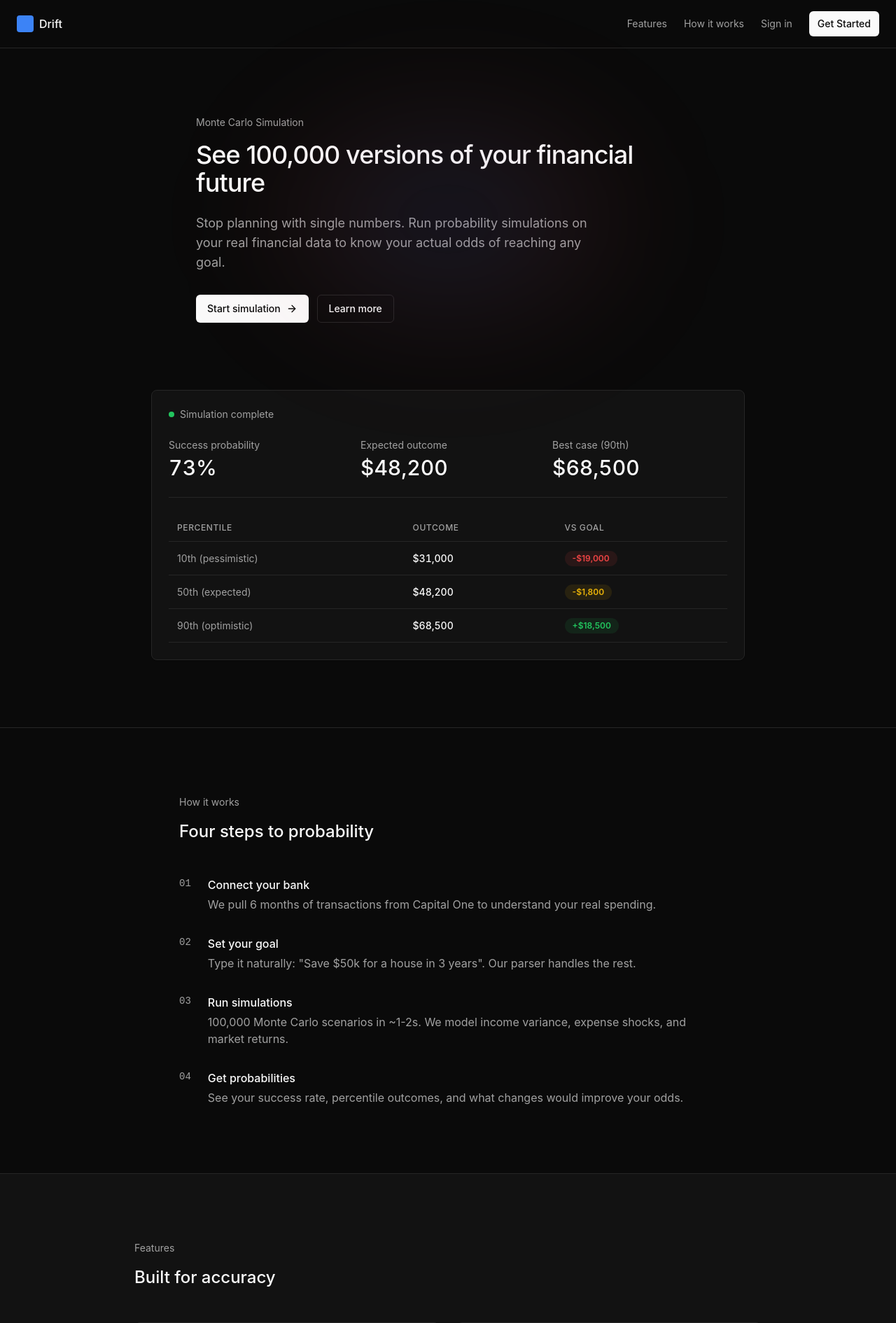
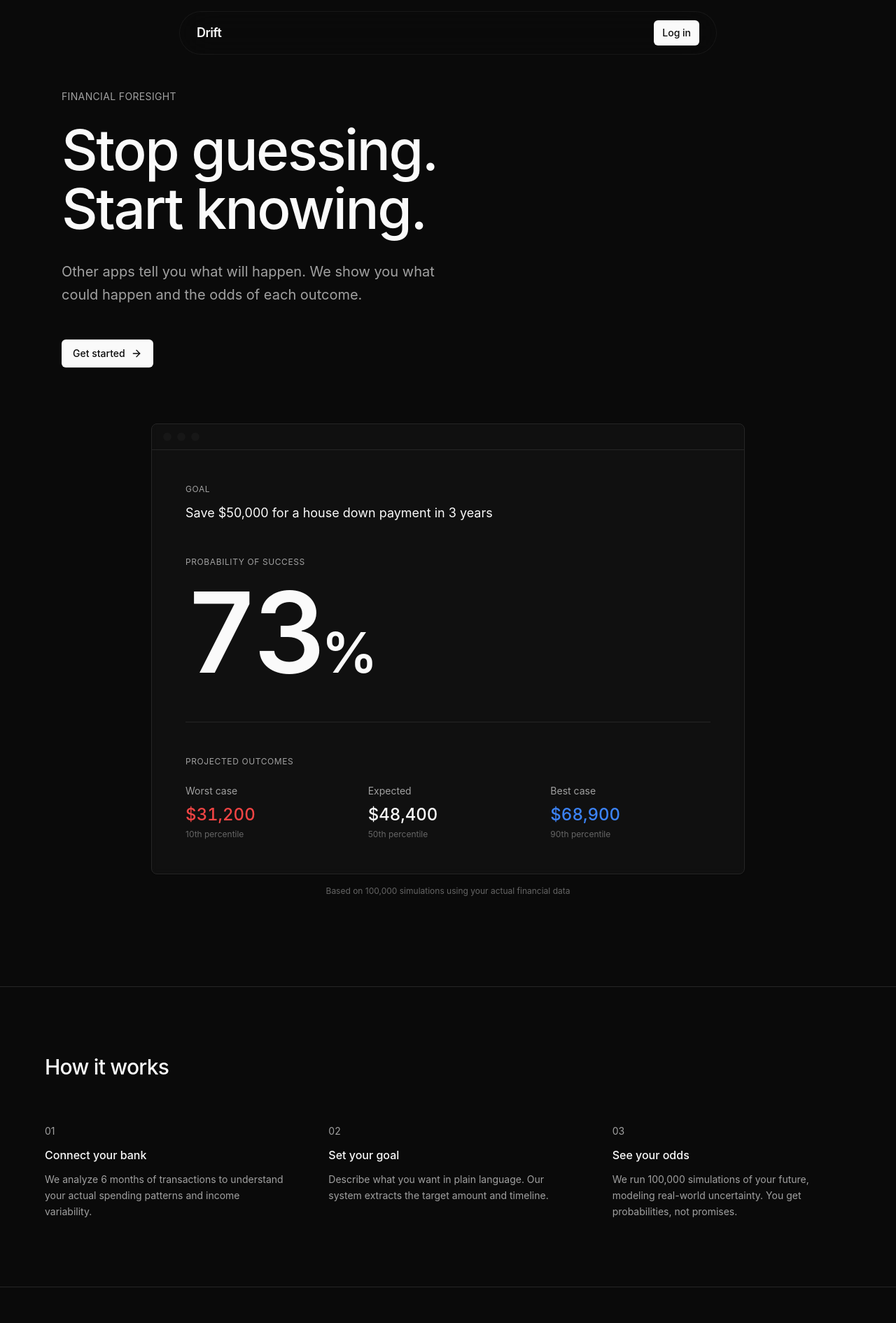
Before and after one commit to aadit2805/drift, a Next.js app in the folder apps/web/: page / in a window 1280 px wide. Shown: the top 1890 px of the page at 70% size. Built offline with nearby package versions, Linux system fonts and the light colour scheme.

Commit message:
redesigned landing page with new nav bar for all pages

```diff
--- a/apps/web/app/dashboard/page.tsx
+++ b/apps/web/app/dashboard/page.tsx
@@ -128,19 +128,17 @@ export default function DashboardPage() {
 
   return (
     <div className="min-h-screen bg-background">
-      {/* Header */}
-      <header className="border-b border-border px-6 py-4">
-        <div className="max-w-6xl mx-auto flex items-center justify-between">
+      {/* Header - frosted glass */}
+      <header className="fixed top-4 left-1/2 -translate-x-1/2 z-50 flex items-center justify-between px-6 py-3 max-w-3xl w-[calc(100%-2rem)] rounded-full bg-background/60 backdrop-blur-xl border border-border/50">
         <div className="flex items-center gap-4">
-            <Link href="/" className="flex items-center gap-2">
-              <div className="w-6 h-6 bg-[hsl(var(--accent))] rounded" />
-              <span className="font-medium">Drift</span>
+          <Link href="/" className="text-lg font-semibold tracking-tight">
+            Drift
           </Link>
-            <span className="text-muted-foreground">/</span>
-            <span className="text-muted-foreground">Dashboard</span>
+          <span className="text-muted-foreground/50">/</span>
+          <span className="text-sm text-muted-foreground">Dashboard</span>
         </div>
         <div className="flex items-center gap-4">
-            <span className="text-sm text-muted-foreground">
+          <span className="text-sm text-muted-foreground hidden sm:inline">
             {customer?.first_name} {customer?.last_name}
           </span>
           <Button variant="outline" size="sm" onClick={handleLogout}>
@@ -148,10 +146,9 @@ export default function DashboardPage() {
             Sign out
           </Button>
         </div>
-        </div>
       </header>
 
-      <main className="max-w-6xl mx-auto px-6 py-8">
+      <main className="max-w-6xl mx-auto px-6 pt-24 pb-8">
         {/* Welcome */}
         <div className="mb-8">
           <h1 className="text-2xl font-medium mb-2">
--- a/apps/web/app/login/page.tsx
+++ b/apps/web/app/login/page.tsx
@@ -49,10 +49,6 @@ export default function LoginPage() {
     }
   }
 
-  const useDemoAccount = () => {
-    setCustomerId('697541cf95150878eafea4ff')
-  }
-
   if (checkingAuth) {
     return (
       <div className="min-h-screen flex items-center justify-center">
@@ -66,9 +62,8 @@ export default function LoginPage() {
       {/* Left side - Branding */}
       <div className="hidden lg:flex lg:w-1/2 bg-card items-center justify-center p-12">
         <div className="max-w-md">
-          <div className="flex items-center gap-3 mb-8">
-            <div className="w-10 h-10 bg-foreground rounded-lg" />
-            <span className="text-2xl font-semibold">Drift</span>
+          <div className="mb-8">
+            <span className="text-lg font-semibold tracking-tight">Drift</span>
           </div>
           <h1 className="text-4xl font-medium mb-4">
             See your financial future with clarity
@@ -82,9 +77,8 @@ export default function LoginPage() {
       {/* Right side - Login form */}
       <div className="flex-1 flex items-center justify-center p-8">
         <div className="w-full max-w-sm">
-          <div className="lg:hidden flex items-center gap-2 mb-8">
-            <div className="w-6 h-6 bg-foreground rounded" />
-            <span className="font-medium">Drift</span>
+          <div className="lg:hidden mb-8">
+            <span className="text-lg font-semibold tracking-tight">Drift</span>
           </div>
 
           <h2 className="text-2xl font-medium mb-2">Sign in</h2>
@@ -136,16 +130,7 @@ export default function LoginPage() {
               )}
             </Button>
 
-            <Button
-              type="button"
-              variant="outline"
-              onClick={useDemoAccount}
-              disabled={loading}
-              className="w-full"
-            >
-              Use Demo Account
-            </Button>
-          </form>
+                      </form>
 
           <p className="text-xs text-muted-foreground text-center mt-8">
             This app uses the Capital One Nessie API for demo purposes.
--- a/apps/web/app/onboarding/page.tsx
+++ b/apps/web/app/onboarding/page.tsx
@@ -62,11 +62,19 @@ export default function OnboardingPage() {
 
   return (
     <div className="min-h-screen flex">
+      {/* Mobile header - frosted glass */}
+      <header className="lg:hidden fixed top-4 left-1/2 -translate-x-1/2 z-50 flex items-center justify-between px-6 py-3 max-w-3xl w-[calc(100%-2rem)] rounded-full bg-background/60 backdrop-blur-xl border border-border/50">
+        <Link href="/" className="text-lg font-semibold tracking-tight">
+          Drift
+        </Link>
+        <Link href="/dashboard" className="text-sm text-muted-foreground hover:text-foreground transition-colors">
+          Exit
+        </Link>
+      </header>
       {/* Sidebar */}
-      <div className="hidden lg:block w-64 border-r border-border p-6">
-        <Link href="/" className="flex items-center gap-2 mb-12">
-          <div className="w-6 h-6 bg-[hsl(var(--accent))] rounded" />
-          <span className="font-medium">Drift</span>
+      <div className="hidden lg:flex lg:flex-col w-64 border-r border-border p-6 bg-card/50 backdrop-blur-sm">
+        <Link href="/" className="text-lg font-semibold tracking-tight mb-12 block">
+          Drift
         </Link>
 
         <div className="space-y-4">
@@ -93,7 +101,7 @@ export default function OnboardingPage() {
       </div>
 
       {/* Main content */}
-      <div className="flex-1 flex items-center justify-center p-8">
+      <div className="flex-1 flex items-center justify-center p-8 pt-24 lg:pt-8">
         <div className="w-full max-w-md animate-fade">
           {/* Mobile progress */}
           <div className="lg:hidden flex gap-2 mb-8">
--- a/apps/web/app/page.tsx
+++ b/apps/web/app/page.tsx
@@ -3,170 +3,160 @@
 import Link from 'next/link'
 import { ArrowRight } from 'lucide-react'
 import { Button } from '@/components/ui/button'
-import { Card, CardContent } from '@/components/ui/card'
-import { Badge } from '@/components/ui/badge'
+import { Card } from '@/components/ui/card'
 
 export default function Home() {
   return (
-    <div className="min-h-screen">
-      {/* Nav */}
-      <nav className="flex items-center justify-between px-6 py-4 border-b border-border">
-        <div className="flex items-center gap-2">
-          <div className="w-6 h-6 bg-[hsl(var(--accent))] rounded" />
-          <span className="font-medium">Drift</span>
-        </div>
-        <div className="flex items-center gap-6">
-          <Link href="#features" className="text-sm text-muted-foreground hover:text-foreground transition-colors duration-150">
-            Features
-          </Link>
-          <Link href="#how" className="text-sm text-muted-foreground hover:text-foreground transition-colors duration-150">
-            How it works
-          </Link>
-          <Link href="/login" className="text-sm text-muted-foreground hover:text-foreground transition-colors duration-150">
-            Sign in
+    <div className="min-h-screen bg-background text-foreground">
+      {/* Nav - frosted glass */}
+      <nav className="fixed top-4 left-1/2 -translate-x-1/2 z-50 flex items-center justify-between px-6 py-3 max-w-3xl w-[calc(100%-2rem)] rounded-full bg-background/60 backdrop-blur-xl border border-border/50">
+        <Link href="/" className="text-lg font-semibold tracking-tight">
+          Drift
         </Link>
         <Button asChild size="sm">
-            <Link href="/login">Get Started</Link>
+          <Link href="/login">
+            Log in
+          </Link>
         </Button>
-        </div>
       </nav>
 
       {/* Hero */}
-      <section className="px-6 py-24 max-w-3xl mx-auto relative">
-        <div className="hero-glow" />
-        <p className="text-sm text-muted-foreground mb-4">Monte Carlo Simulation</p>
-        <h1 className="text-4xl font-medium tracking-tight mb-6">
-          See 100,000 versions of your financial future
+      <section className="px-6 pt-32 pb-20 max-w-6xl mx-auto">
+        <p className="text-muted-foreground text-sm mb-6 tracking-wide uppercase">
+          Financial foresight
+        </p>
+        <h1 className="text-[clamp(2.5rem,7vw,5rem)] font-medium leading-[1.05] tracking-[-0.03em] mb-8 max-w-4xl">
+          Stop guessing.<br />
+          Start knowing.
         </h1>
-        <p className="text-lg text-muted-foreground mb-8 max-w-xl">
-          Stop planning with single numbers. Run probability simulations on your real financial data to know your actual odds of reaching any goal.
+        <p className="text-muted-foreground text-xl max-w-xl mb-12 leading-relaxed">
+        Other apps tell you what will happen. We show you what could happen and the odds of each outcome.
         </p>
-        <div className="flex items-center gap-3">
         <Button asChild>
           <Link href="/login">
-              Start simulation
+            Get started
             <ArrowRight className="w-4 h-4" />
           </Link>
         </Button>
-          <Button variant="outline" asChild>
-            <Link href="#how">Learn more</Link>
-          </Button>
-        </div>
       </section>
 
-      {/* Preview */}
-      <section className="px-6 pb-24 max-w-4xl mx-auto">
-        <Card>
-          <CardContent className="p-6">
-            <div className="flex items-center gap-2 mb-6">
-              <div className="w-2 h-2 rounded-full bg-[var(--success)]" />
-              <span className="text-sm text-muted-foreground">Simulation complete</span>
+      {/* Product Preview */}
+      <section className="px-6 pb-32 max-w-4xl mx-auto">
+        <Card className="overflow-hidden hover:translate-y-0 bg-card/80 backdrop-blur-sm">
+          {/* Window chrome */}
+          <div className="flex items-center gap-2 px-4 py-3 border-b border-border">
+            <div className="w-3 h-3 rounded-full bg-muted" />
+            <div className="w-3 h-3 rounded-full bg-muted" />
+            <div className="w-3 h-3 rounded-full bg-muted" />
           </div>
 
-            <div className="grid grid-cols-3 gap-6 mb-6">
+          {/* Content */}
+          <div className="p-8 md:p-12">
+            {/* Goal */}
+            <div className="mb-12">
+              <p className="text-muted-foreground text-xs uppercase tracking-wider mb-3">Goal</p>
+              <p className="text-lg">Save $50,000 for a house down payment in 3 years</p>
+            </div>
+
+            {/* The number */}
+            <div className="mb-12">
+              <p className="text-muted-foreground text-xs uppercase tracking-wider mb-3">Probability of success</p>
+              <p className="text-[8rem] md:text-[10rem] font-semibold leading-none tracking-[-0.04em] tabular-nums">
+                73<span className="text-[4rem] md:text-[5rem]">%</span>
+              </p>
+            </div>
+
+            {/* Divider */}
+            <div className="h-px bg-border mb-12" />
+
+            {/* Outcomes */}
             <div>
-                <p className="text-sm text-muted-foreground mb-1">Success probability</p>
-                <p className="text-3xl font-medium tabular-nums">73%</p>
+              <p className="text-muted-foreground text-xs uppercase tracking-wider mb-6">Projected outcomes</p>
+              <div className="grid grid-cols-3 gap-8">
+                <div>
+                  <p className="text-muted-foreground text-sm mb-2">Worst case</p>
+                  <p className="text-2xl font-medium tabular-nums text-[var(--error)]">$31,200</p>
+                  <p className="text-muted-foreground/60 text-xs mt-1">10th percentile</p>
                 </div>
                 <div>
-                <p className="text-sm text-muted-foreground mb-1">Expected outcome</p>
-                <p className="text-3xl font-medium tabular-nums">$48,200</p>
+                  <p className="text-muted-foreground text-sm mb-2">Expected</p>
+                  <p className="text-2xl font-medium tabular-nums">$48,400</p>
+                  <p className="text-muted-foreground/60 text-xs mt-1">50th percentile</p>
                 </div>
                 <div>
-                <p className="text-sm text-muted-foreground mb-1">Best case (90th)</p>
-                <p className="text-3xl font-medium tabular-nums">$68,500</p>
+                  <p className="text-muted-foreground text-sm mb-2">Best case</p>
+                  <p className="text-2xl font-medium tabular-nums text-[hsl(var(--accent))]">$68,900</p>
+                  <p className="text-muted-foreground/60 text-xs mt-1">90th percentile</p>
                 </div>
               </div>
+            </div>
+          </div>
+        </Card>
 
-            <div className="h-px bg-border mb-6" />
-
-            <table className="table">
-              <thead>
-                <tr>
-                  <th>Percentile</th>
-                  <th>Outcome</th>
-                  <th>vs Goal</th>
-                </tr>
-              </thead>
-              <tbody>
-                <tr>
-                  <td className="text-muted-foreground">10th (pessimistic)</td>
-                  <td className="tabular-nums font-medium">$31,000</td>
-                  <td><Badge variant="error">-$19,000</Badge></td>
-                </tr>
-                <tr>
-                  <td className="text-muted-foreground">50th (expected)</td>
-                  <td className="tabular-nums font-medium">$48,200</td>
-                  <td><Badge variant="warning">-$1,800</Badge></td>
-                </tr>
-                <tr>
-                  <td className="text-muted-foreground">90th (optimistic)</td>
-                  <td className="tabular-nums font-medium">$68,500</td>
-                  <td><Badge variant="success">+$18,500</Badge></td>
-                </tr>
-              </tbody>
-            </table>
-          </CardContent>
-        </Card>
+        <p className="text-muted-foreground/60 text-xs mt-4 text-center">
+          Based on 100,000 simulations using your actual financial data
+        </p>
       </section>
 
       {/* How it works */}
-      <section id="how" className="px-6 py-24 border-t border-border">
-        <div className="max-w-3xl mx-auto">
-          <p className="text-sm text-muted-foreground mb-4">How it works</p>
-          <h2 className="text-2xl font-medium mb-12">Four steps to probability</h2>
+      <section className="px-6 py-24 border-t border-border">
+        <div className="max-w-6xl mx-auto">
+          <h2 className="text-3xl font-medium tracking-tight mb-16">How it works</h2>
 
-          <div className="space-y-8">
-            {[
-              { n: '01', title: 'Connect your bank', desc: 'We pull 6 months of transactions from Capital One to understand your real spending.' },
-              { n: '02', title: 'Set your goal', desc: 'Type it naturally: "Save $50k for a house in 3 years". Our parser handles the rest.' },
-              { n: '03', title: 'Run simulations', desc: '100,000 Monte Carlo scenarios in ~1-2s. We model income variance, expense shocks, and market returns.' },
-              { n: '04', title: 'Get probabilities', desc: 'See your success rate, percentile outcomes, and what changes would improve your odds.' },
-            ].map((step) => (
-              <div key={step.n} className="flex gap-6">
-                <span className="text-sm font-mono text-muted-foreground">{step.n}</span>
+          <div className="grid md:grid-cols-3 gap-12 md:gap-16">
             <div>
-                  <h3 className="font-medium mb-1">{step.title}</h3>
-                  <p className="text-muted-foreground">{step.desc}</p>
+              <p className="text-muted-foreground text-sm mb-3">01</p>
+              <h3 className="font-medium mb-3">Connect your bank</h3>
+              <p className="text-muted-foreground text-sm leading-relaxed">
+                We analyze 6 months of transactions to understand your actual spending patterns and income variability.
+              </p>
             </div>
+            <div>
+              <p className="text-muted-foreground text-sm mb-3">02</p>
+              <h3 className="font-medium mb-3">Set your goal</h3>
+              <p className="text-muted-foreground text-sm leading-relaxed">
+                Describe what you want in plain language. Our system extracts the target amount and timeline.
+              </p>
             </div>
-            ))}
+            <div>
+              <p className="text-muted-foreground text-sm mb-3">03</p>
+              <h3 className="font-medium mb-3">See your odds</h3>
+              <p className="text-muted-foreground text-sm leading-relaxed">
+                We run 100,000 simulations of your future, modeling real-world uncertainty. You get probabilities, not promises.
+              </p>
+            </div>
           </div>
         </div>
       </section>
 
-      {/* Features */}
-      <section id="features" className="px-6 py-24 border-t border-border bg-card">
-        <div className="max-w-4xl mx-auto">
-          <p className="text-sm text-muted-foreground mb-4">Features</p>
-          <h2 className="text-2xl font-medium mb-12">Built for accuracy</h2>
-
-          <div className="grid md:grid-cols-2 gap-6">
-            {[
-              { title: 'Real data', desc: 'Uses your actual transaction history, not estimates. Categories are auto-detected.' },
-              { title: 'HPC engine', desc: 'NumPy vectorization + multiprocessing. 100,000 simulations in 1-2 seconds.' },
-              { title: 'Sensitivity analysis', desc: 'See exactly how much reducing spending or increasing income affects your odds.' },
-              { title: 'Variance modeling', desc: 'Income shocks, expense variance, market returns — all modeled realistically.' },
-            ].map((f) => (
-              <Card key={f.title} className="p-5">
-                <h3 className="font-medium mb-2">{f.title}</h3>
-                <p className="text-sm text-muted-foreground">{f.desc}</p>
-              </Card>
-            ))}
-          </div>
+      {/* The pitch */}
+      <section className="px-6 py-24 border-t border-border">
+        <div className="max-w-2xl mx-auto">
+          <p className="text-muted-foreground leading-relaxed mb-6">
+            Traditional budgeting apps give you a single number: "Save $500/month and you'll have $18,000 in 3 years."
+          </p>
+          <p className="text-muted-foreground leading-relaxed mb-6">
+            That number is a lie. It assumes your income stays constant, no emergencies happen, and you never overspend. Reality doesn't work that way.
+          </p>
+          <p className="text-foreground leading-relaxed mb-6 border-l-2 border-border pl-6">
+            The right question isn't "how much will I have?" It's "what are my odds of getting there?"
+          </p>
+          <p className="text-muted-foreground leading-relaxed">
+            Drift runs simulations that account for uncertainty. Some months you'll save more, some less. We model that variance to give you an honest probability.
+          </p>
         </div>
       </section>
 
       {/* CTA */}
       <section className="px-6 py-24 border-t border-border">
         <div className="max-w-xl mx-auto text-center">
-          <h2 className="text-2xl font-medium mb-4">Ready to see your odds?</h2>
+          <h2 className="text-3xl font-medium tracking-tight mb-4">See your odds</h2>
           <p className="text-muted-foreground mb-8">
-            Connect your bank, set a goal, get probabilities.
+            Connect your bank. Set a goal. Get an honest answer.
           </p>
-          <Button asChild>
+          <Button asChild size="lg">
             <Link href="/login">
-              Start simulation
+              Get started
               <ArrowRight className="w-4 h-4" />
             </Link>
           </Button>
@@ -174,15 +164,10 @@ export default function Home() {
       </section>
 
       {/* Footer */}
-      <footer className="px-6 py-6 border-t border-border">
-        <div className="max-w-4xl mx-auto flex items-center justify-between">
-          <div className="flex items-center gap-2">
-            <div className="w-4 h-4 bg-[hsl(var(--accent))] rounded opacity-60" />
+      <footer className="px-6 py-8 border-t border-border">
+        <div className="max-w-6xl mx-auto flex items-center justify-between">
           <span className="text-sm text-muted-foreground">Drift</span>
-          </div>
-          <p className="text-sm text-muted-foreground">
-
-          </p>
+          <span className="text-xs text-muted-foreground">Built with uncertainty in mind</span>
         </div>
       </footer>
     </div>
--- a/apps/web/app/results/page.tsx
+++ b/apps/web/app/results/page.tsx
@@ -293,15 +293,14 @@ export default function ResultsPage() {
 
   return (
     <div className="min-h-screen">
-      {/* Header */}
-      <header className="flex items-center justify-between px-6 py-4 border-b border-border">
+      {/* Header - frosted glass */}
+      <header className="fixed top-4 left-1/2 -translate-x-1/2 z-50 flex items-center justify-between px-6 py-3 max-w-3xl w-[calc(100%-2rem)] rounded-full bg-background/60 backdrop-blur-xl border border-border/50">
         <div className="flex items-center gap-4">
-          <Link href="/" className="flex items-center gap-2">
-            <div className="w-6 h-6 bg-[hsl(var(--accent))] rounded" />
-            <span className="font-medium">Drift</span>
+          <Link href="/" className="text-lg font-semibold tracking-tight">
+            Drift
           </Link>
-          <span className="text-muted-foreground">/</span>
-          <span className="text-muted-foreground">Results</span>
+          <span className="text-muted-foreground/50">/</span>
+          <span className="text-sm text-muted-foreground">Results</span>
         </div>
         <Button variant="outline" size="sm" asChild>
           <Link href="/onboarding">
@@ -311,7 +310,7 @@ export default function ResultsPage() {
         </Button>
       </header>
 
-      <div className="max-w-5xl mx-auto px-6 py-8">
+      <div className="max-w-5xl mx-auto px-6 pt-24 pb-8">
         {goalNeedsClarification && (
           <Card className="p-4 mb-6 bg-[var(--warning-muted)] border-[var(--warning)]">
             <div className="flex items-start gap-3">
--- a/apps/web/app/simulation/page.tsx
+++ b/apps/web/app/simulation/page.tsx
@@ -320,10 +320,16 @@ export default function SimulationPage() {
     return (
       <div className="min-h-screen flex items-center justify-center p-8">
         <div className="w-full max-w-lg">
-          <Link href="/" className="flex items-center gap-2 mb-12 justify-center">
-            <div className="w-6 h-6 bg-[hsl(var(--accent))] rounded" />
-            <span className="font-medium">Drift</span>
-          </Link>
+          <header className="fixed top-4 left-1/2 -translate-x-1/2 z-50 flex items-center justify-between px-6 py-3 max-w-3xl w-[calc(100%-2rem)] rounded-full bg-background/60 backdrop-blur-xl border border-border/50">
+            <Link href="/" className="text-lg font-semibold tracking-tight">
+              Drift
+            </Link>
+            <Link href="/dashboard" className="text-sm text-muted-foreground hover:text-foreground transition-colors">
+              Exit
+            </Link>
+          </header>
+
+          <div className="pt-16"></div>
 
           <Card className="p-6">
             <div className="flex items-center gap-3 text-[var(--error)] mb-4">
@@ -348,17 +354,18 @@ export default function SimulationPage() {
   return (
     <div className="min-h-screen flex items-center justify-center p-6">
       <div className="w-full max-w-4xl">
-        {/* Header */}
-        <div className="flex items-center justify-between mb-8">
-          <Link href="/" className="flex items-center gap-2">
-            <div className="w-6 h-6 bg-[hsl(var(--accent))] rounded" />
-            <span className="font-medium">Drift</span>
+        {/* Header - frosted glass */}
+        <header className="fixed top-4 left-1/2 -translate-x-1/2 z-50 flex items-center justify-between px-6 py-3 max-w-3xl w-[calc(100%-2rem)] rounded-full bg-background/60 backdrop-blur-xl border border-border/50">
+          <Link href="/" className="text-lg font-semibold tracking-tight">
+            Drift
           </Link>
           <div className="flex items-center gap-3">
             <span className="text-sm text-muted-foreground">Processing</span>
             <span className="text-sm font-mono tabular-nums">{Math.round(progress)}%</span>
           </div>
-        </div>
+        </header>
+
+        <div className="pt-16"></div>
 
         {/* Main Progress Bar */}
         <div className="progress-track mb-8" style={{ height: '3px' }}>
```
Also changed, not shown: apps/web/app/globals.css (+241 -0 lines). Lines whose indentation alone changed are shown as unchanged.
